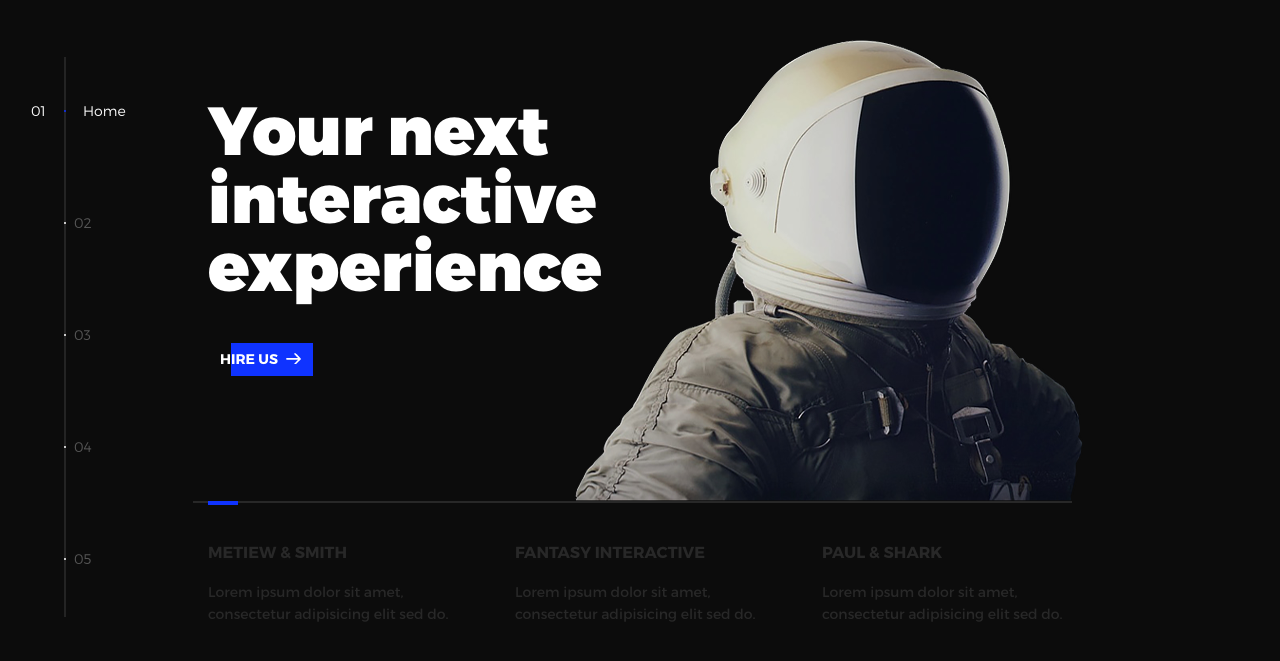
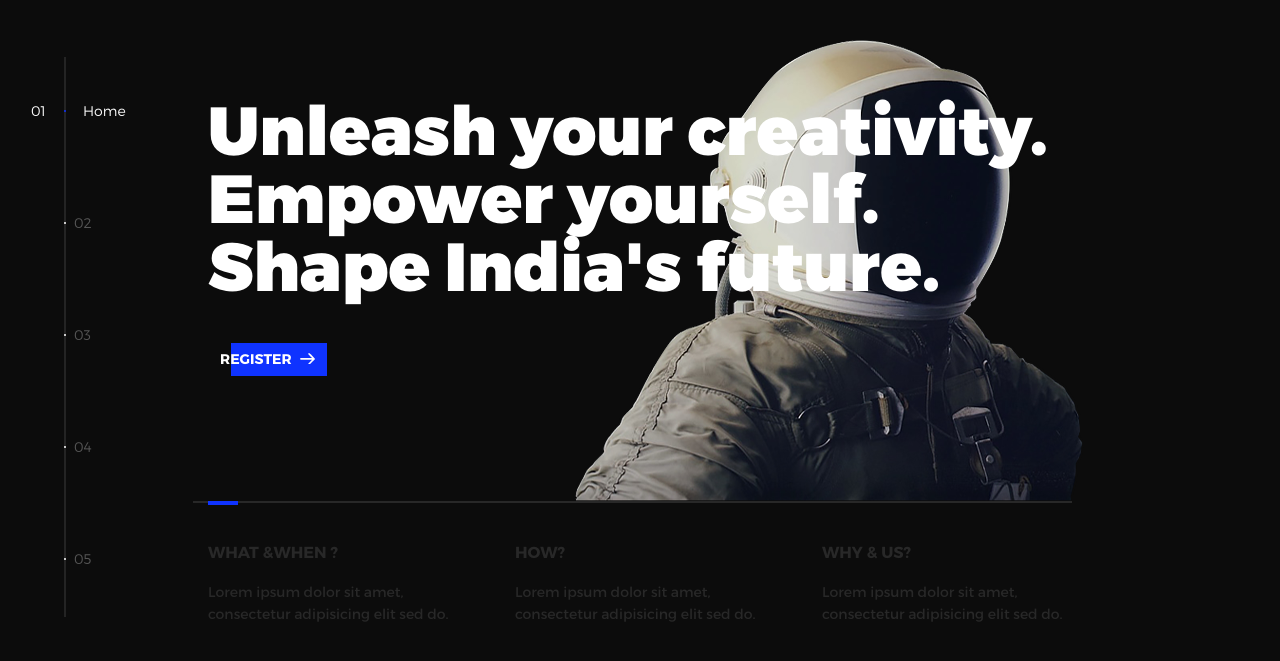
Before and after one commit to astra2-ops/hackathon, a plain HTML site: page index.html in a window 1280 px wide. Shown: the part 63-724 px from the top of the page. Drawn offline with nearby package versions, Linux system fonts and the light colour scheme; files whose address does not match are found by name.

Commit message:
Update index.html

```diff
--- a/index.html
+++ b/index.html
@@ -1,13 +1,16 @@
 <!DOCTYPE html>
 <html lang="en">
 <head>
-  <title>Global</title>
+  <title>India@76 - Festival of Innovation</title>
   <meta charset="utf-8">
   <meta name="viewport" content="width=device-width, initial-scale=1">
   <meta http-equiv="X-UA-Compatible" content="IE=edge">
-  <meta name="description" content="HTML5 website template">
+  <meta name="description" content="Unleash your creativity. Empower your community. Shape India's future.
+Join the ASTRA Collective for a revolutionary online Makeathon celebrating 76 years of India's Independence!
+
+Register Now">
   <meta name="keywords" content="global, template, html, sass, jquery">
-  <meta name="author" content="Bucky Maler">
+  <meta name="author" content="ASTRA">
   <link rel="stylesheet" href="main.css">
   <script src="functions.js"></script>
 
@@ -43,15 +46,15 @@
             <li><span>Works</span></li>
             <li><span>About</span></li>
             <li><span>Contact</span></li>
-            <li><span>Hire us</span></li>
+            <li><span>join us</span></li>
           </ul>
         </nav>
         <ul class="l-main-content main-content">
           <li class="l-section section section--is-active">
             <div class="intro">
               <div class="intro--banner">
-                <h1>Your next<br>interactive<br>experience</h1>
-                <button class="cta">Hire Us
+                <h1>Unleash your creativity. <br>Empower yourself.<br>Shape India's future.</h1>
+                <button class="cta">Register
                   <svg version="1.1" id="Layer_1" xmlns="http://www.w3.org/2000/svg" xmlns:xlink="http://www.w3.org/1999/xlink" x="0px" y="0px" viewBox="0 0 150 118" style="enable-background:new 0 0 150 118;" xml:space="preserve">
                   <g transform="translate(0.000000,118.000000) scale(0.100000,-0.100000)">
                     <path d="M870,1167c-34-17-55-57-46-90c3-15,81-100,194-211l187-185l-565-1c-431,0-571-3-590-13c-55-28-64-94-18-137c21-20,33-20,597-20h575l-192-193C800,103,794,94,849,39c20-20,39-29,61-29c28,0,63,30,298,262c147,144,272,271,279,282c30,51,23,60-219,304C947,1180,926,1196,870,1167z"/>
@@ -63,15 +66,15 @@
               </div>
               <div class="intro--options">
                 <a href="#0">
-                  <h3>Metiew &amp; Smith</h3>
+                  <h3>What &amp;When ?</h3>
                   <p>Lorem ipsum dolor sit amet, consectetur adipisicing elit sed do.</p>
                 </a>
                 <a href="#0">
-                  <h3>Fantasy interactive</h3>
+                  <h3>How?</h3>
                   <p>Lorem ipsum dolor sit amet, consectetur adipisicing elit sed do.</p>
                 </a>
                 <a href="#0">
-                  <h3>Paul &amp; shark</h3>
+                  <h3>Why &amp; us?</h3>
                   <p>Lorem ipsum dolor sit amet, consectetur adipisicing elit sed do.</p>
                 </a>
               </div>
```
